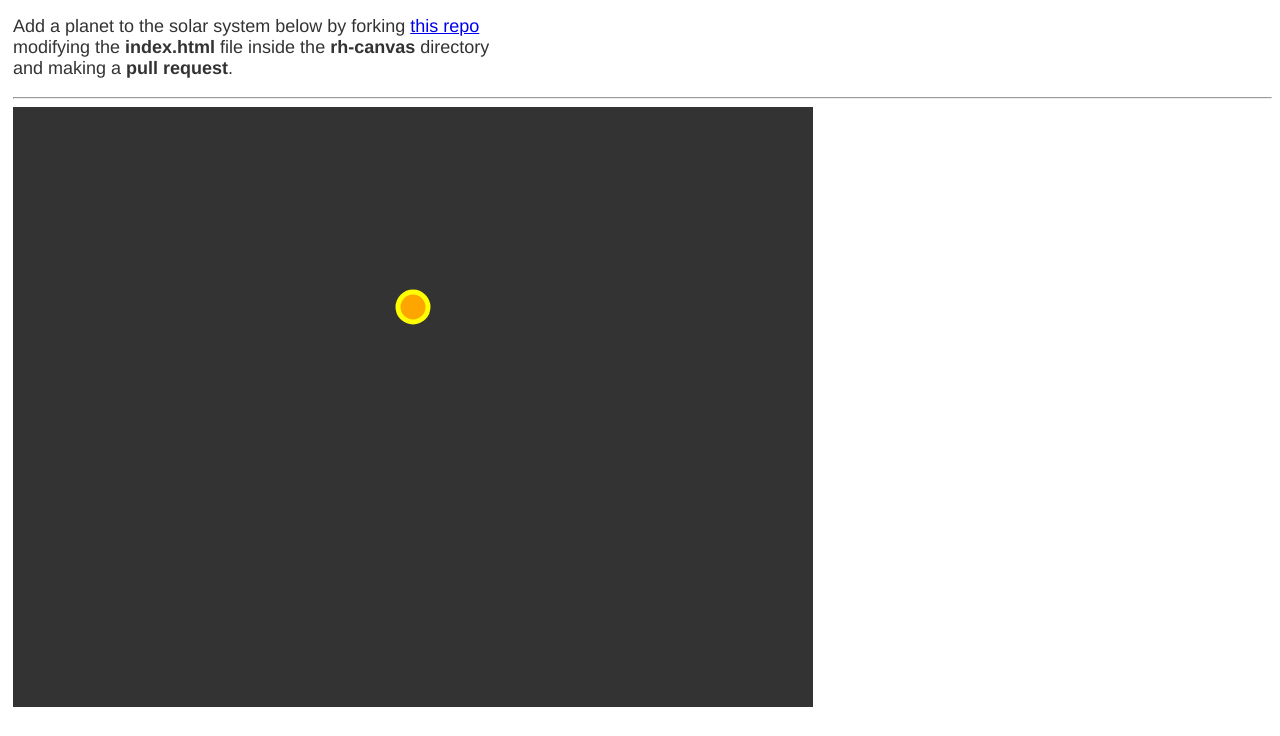
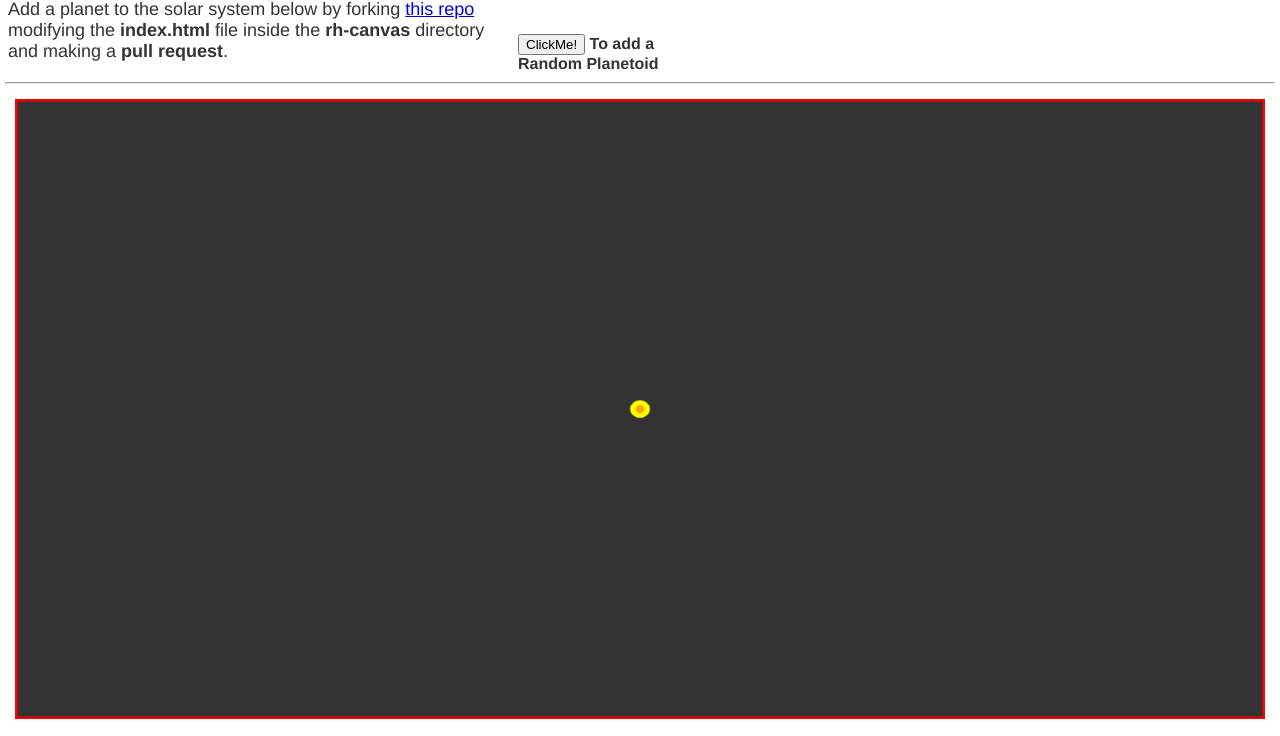
Before and after one commit to djhenjin/extendable, a website: page rh-canvas/index.html in a window 1280 px wide. Shown: the part 64-800 px from the top of the page. Drawn offline with Linux system fonts and the light colour scheme.

Commit message:
Canvas Resize and Random Planetoids
Implemented automatic resizing of the canvas upon window resize.
Implemented automatic redrawing of canvas upon canvas modification.
Implemented very simplistic Planetoid Random spawning.
Added Button to trigger Planetoid Random spawn.
Planetoid and Sun size' are calculated by averaging the (1/20th) scales of width and height.
Planetoid spawn position is based on percentage of width/height, ((x=0,y=1) would be the bottom left corner, (x=1y=0) would be top right corner)

```diff
--- a/rh-canvas/index.html
+++ b/rh-canvas/index.html
@@ -1,61 +1,196 @@
 <!DOCTYPE html>
-<html>
+<html lang="en-US">
 <head>
+  <meta charset="UTF-8"/>
+  <title>HTML5 Canvas Scaling to Window on Load and Resize</title>
   <style>
+    .sideMargins{
+      margin: 0px 5px 0px 5px;
+    }
     body{
- padding-left: 5px;
       color: #333;
       font-family: Helvetica Neue, Helvetica, Arial, sans-serif;
+      border: 0;
+      margin: 0px;
+      overflow: hidden; /* Disable scrollbars */
+      display: block; /* prevent floating content on sides */
     }
     p{
-  max-width: 500px;
+      width: 500px;
+      height: 66px;
       font-size: 18px;
     }
+    #content{
+      padding: 8px;
+      width: 500px;
+      height: 128px;
+      float: left;
+    }
+    #inputForm{
+      position: absolute;
+      width: 170px;
+      padding: 8px;
+      left: 510px;
+      top: 90px;
+
+    }
+    .scaled{
+      padding: 15px;
+      position: absolute;
+      width: calc(100% - 30px);
+      height: calc(100% - 180px);
+    }
+
   </style>
 </head>
 <body>
+<div style="height: 128px;">
+  <div id="content">
+    <h1 class="sideMargins">rh-canvas</h1>
+    <p>Add a planet to the solar system below by forking <a href="https://github.com/strawstack/extendable/" target="_blank">this repo</a> modifying the <b>index.html</b> file inside the <b>rh-canvas</b> directory and making a <b>pull request</b>.</p>
+  </div>
+  <div id="inputForm">
+    <form name="addPlanet" action="" method="GET">
+      <input type="button" name="button" value="ClickMe!" onCLick="addPlanetoid()"/>
+      <label><b>To add a Random Planetoid</b></label>
+    </form>
+  </div>
+</div>
+<br/>
+<hr class="sideMargins"/>
 
-<h1>rh-canvas</h1>
-<p>Add a planet to the solar system below by forking <a href="https://github.com/strawstack/extendable/" target="_blank">this repo</a> modifying the <b>index.html</b> file inside the <b>rh-canvas</b> directory and making a <b>pull request</b>.</p>
-
-<hr>
-
-<canvas id="rh-canvas" width="800" height="600"></canvas>
+<canvas id="rh-canvas" class="scaled"></canvas>
 
 <script>
 //
 // Get canvas context
 //
-var c = document.getElementById("rh-canvas");
-var ctx = c.getContext("2d");
+var htmlCanvas = document.getElementById("rh-canvas");
+var context = htmlCanvas.getContext("2d");
 
-//
-// Fill background
-//
-ctx.fillStyle = "#333";
-ctx.fillRect(0,0,800,600);
+// Canvas Dimension Cache to reduce code length
+var canv = {"wide":0,"high":0};
 
-//
+// instantiate Public array which will hold all the planetoids
+planetoids = [];
+
+initialize();
+function initialize() {
+  // Register Event handler for window resize events, Events get handled in resizeCanvas()
+  window.addEventListener('resize', resizeCanvas, false);
+  // Call resizeCanvas() once before recieving any events to set up initial state properly.
+  resizeCanvas();
+}
+
+function resizeCanvas(){
+  // Set Canvas dimensions based on new Window Dimensions
+  htmlCanvas.width = window.innerWidth - 100;
+  htmlCanvas.height = window.innerHeight - 150;
+
+  canv.wide = htmlCanvas.width;
+  canv.high = htmlCanvas.height;
+  // Draw the Canvas using the new dimensions
+  redraw();
+}
+
+function redraw(){
+  // First set entire canvas to one color
+  blankCanvas();
+
+  // Draw a red border around the perimiter of the canvas
+  context.strokeStyle = "red";
+  context.lineWidth = "5";
+  context.strokeRect(0, 0, (window.innerWidth - 100), (window.innerHeight - 150));
+
+  // Draw things to the Canvas.
+  drawSun();
+  drawPlanets();
+
+}
+
+// Fill background with solid color
+function blankCanvas(){
+  context.fillStyle = "#333";
+  context.fillRect(0, 0, (window.innerWidth - 100), (window.innerHeight - 150));
+}
+
 // Draw the sun
-//
-ctx.arc(400, 200, 15, 0, 2 * Math.PI);
-  ctx.fillStyle = "orange";
-  ctx.fill();
-  ctx.strokeStyle = "yellow";
-  ctx.lineWidth = 5;
-  ctx.stroke();
-
+function drawSun(){
+  // beginPath() first so that each thing drawn to the canvas is not joined by a random stroke
+  context.beginPath();
+  context.arc(canv.wide / 2, canv.high / 2, 0.15 * ((canv.wide / 20)+(canv.high / 20)) / 2, 0, 2 * Math.PI);
+    context.fillStyle = "orange";
+    context.fill();
+    context.strokeStyle = "yellow";
+    context.lineWidth = 5;
+    context.stroke();
+}
 //**
 // Add new planet below this line
 //**
 
+// Simplified 2D Vector Object prototype used to store planetoid's position
+function Vector2d(x, y) {
+  this.x = x;
+  this.y = y;
+  this.add = function(other) {this.x += other.x; this.y += other.y; return this;};
+  this.sub = function(other) { this.add(other.scale(-1)); return this;};
+  this.scale = function(scalar) { this.x *= scalar; this.y *= scalar; return this;};
+  this.divide = function(divisor) { this.x /= divisor; this.y /= divisor; return this;};
+  this.magnitude = function(){ return Math.pow(((this.x*this.x)+(this.y*this.y)),1/2); };
+  this.normalize = function() { this.divide(this.magnitude()); return this;};
+  this.randomize = function(xRange,yRange) { return new Vector2d((Math.random()),(Math.random()));};
+};
+
+// Planetoid Object holds colors, Size, and Position data
+function planetoid(fillColor, strokeColor, size, position) {
+  this.fillColor = fillColor;
+  this.strokeColor = strokeColor;
+  this.size = size;
+  this.position = position;
+};
+
+// addPlanetoid() is Called by the onClick event on the button in the form up above
+function addPlanetoid(){
+  // Get new blank position vector, then randomize it
+  position = new Vector2d(0, 0);
+  position = position.randomize(canv.wide, canv.high);
+
+  // push a new planetoid instance to the planetoids array
+  planetoids.push(new planetoid("green", "blue", Math.random(), position));
+  redraw();
+}
+
+// Loops over every Planetoid in planetoids array, Drawing each one to the canvas in order
+function drawPlanets(){
+  if(planetoids.length > 0){
+    for(var i=0;i<planetoids.length;i++){
+      context.beginPath();
+      context.arc(planetoids[i].position.x * canv.wide, planetoids[i].position.y * canv.high, planetoids[i].size * ((canv.wide / 20)+(canv.high / 20)) / 2, 0, 2 * Math.PI);
+        context.fillStyle = planetoids[i].fillColor;
+        context.fill();
+        context.strokeStyle = planetoids[i].strokeColor;
+        context.lineWidth = 5;
+        context.stroke();
+    }
+  }
+}
 
 
-
-
+/*
+//Loop snippet which adds maxCount more planetoids to the drawing, logs the completion % to console ever 10 planetoids added
+//Commented out to guarantee it is default disabled.
+var maxCount = 100;
+for(var i=0;i<maxCount;i++){
+  addPlanetoid();
+  if((i%10) == 0){
+    console.log(100.0 * (i / maxCount) + '%');
+  }
+}
+*/
 
 //**
-// Add new plant above this line
+// Add new planet above this line
 //**
 
 </script>
```
Lines whose indentation alone changed are shown as unchanged.
